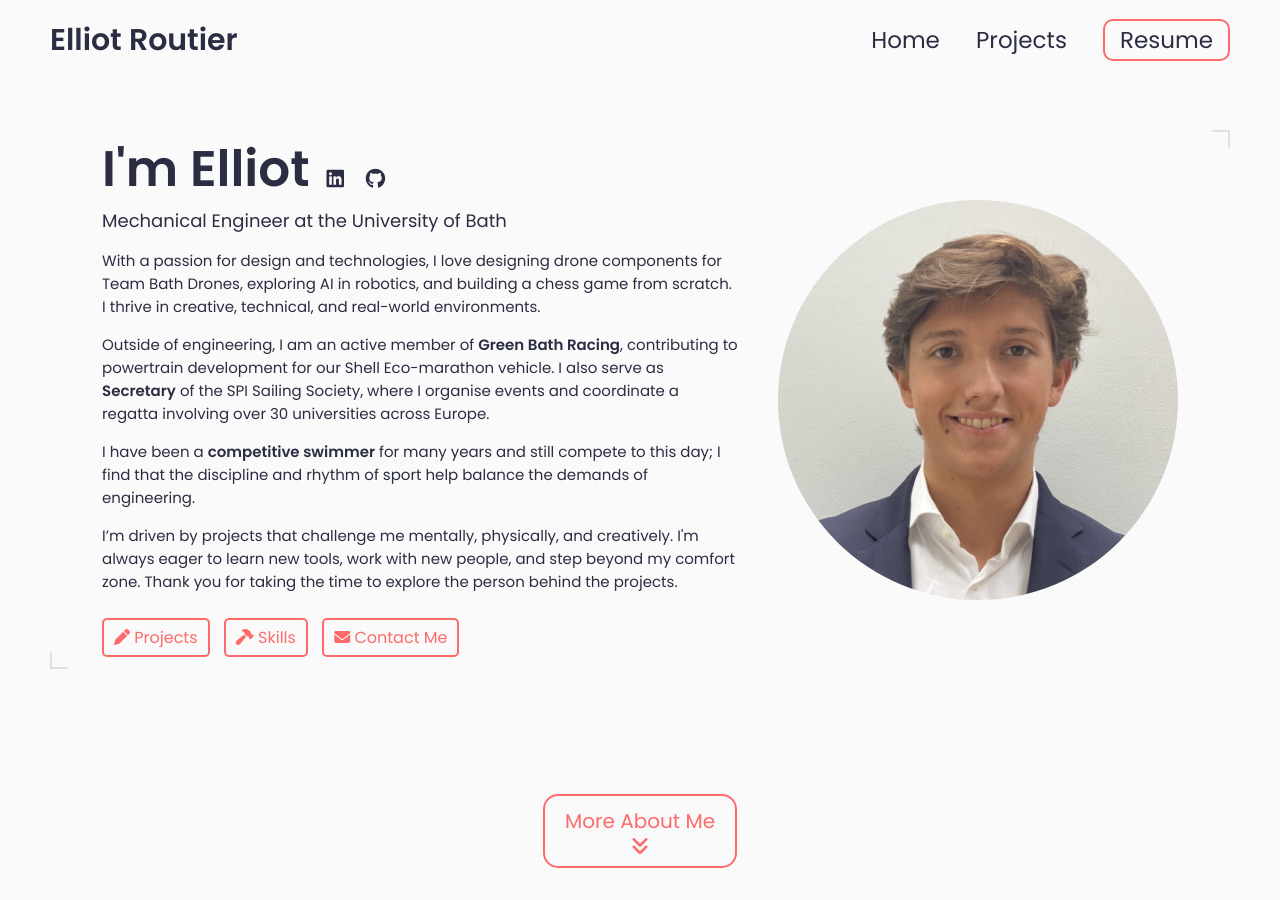
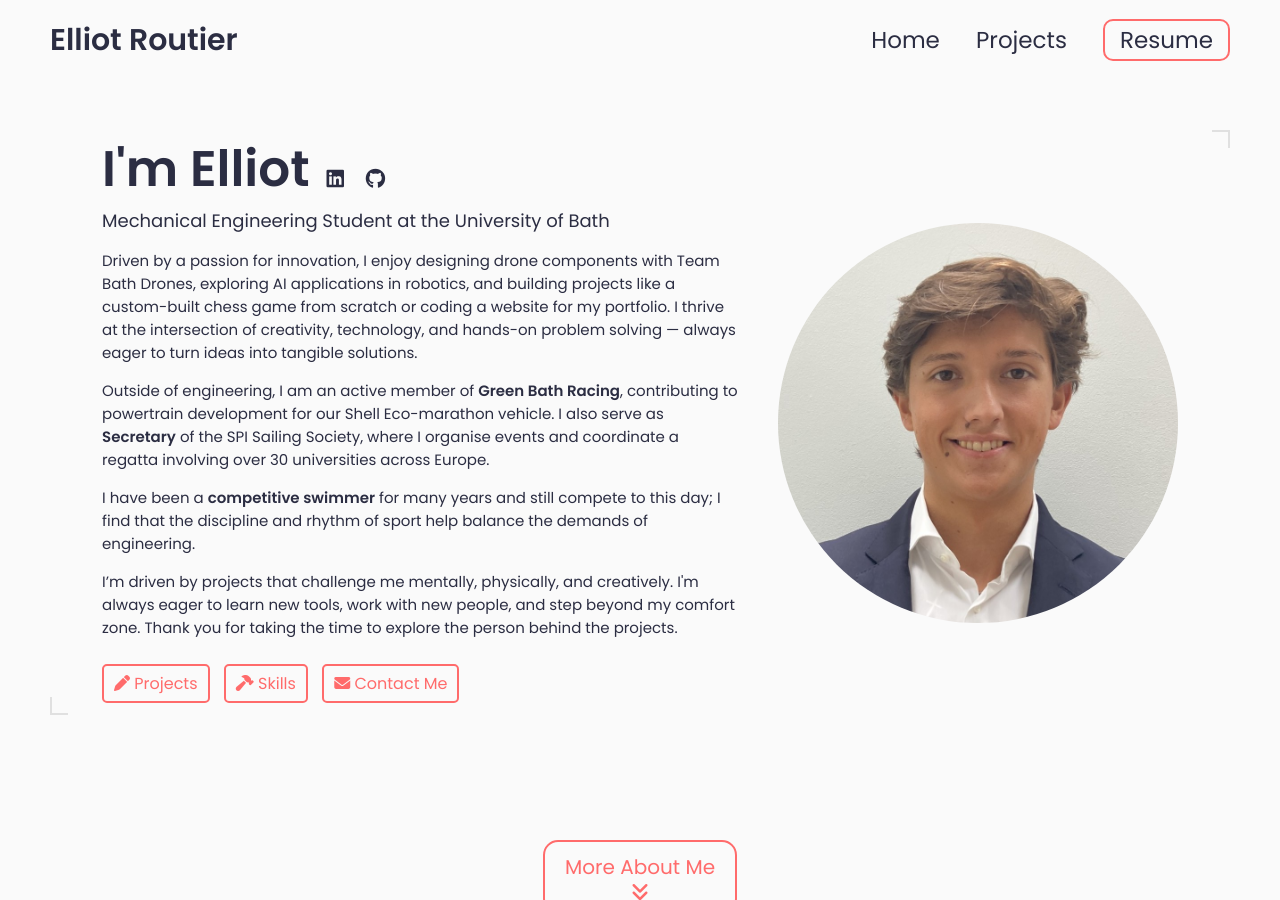
Before and after one commit to elliotroutier/elliot_portfolio, a Jekyll site: the page built from index.html, in a window 1280 px wide and 900 px high. Built offline with Jekyll 4.4.1, drawn with Linux system fonts in a browser that asks for light colours.

Commit message:
Update _config.yml

```diff
--- a/_config.yml
+++ b/_config.yml
@@ -14,9 +14,9 @@ title: Elliot Routier's Portfolio # This is what shows up in the tab of the brow
 
 # Hero Section
 name: Elliot Routier
-headline: Mechanical Engineer at the University of Bath
+headline: Mechanical Engineering Student at the University of Bath
 description: >
-  <p>With a passion for design and technologies, I love designing drone components for Team Bath Drones, exploring AI in robotics, and building a chess game from scratch. I thrive in creative, technical, and real-world environments.</p>
+  <p>Driven by a passion for innovation, I enjoy designing drone components with Team Bath Drones, exploring AI applications in robotics, and building projects like a custom-built chess game from scratch or coding a website for my portfolio. I thrive at the intersection of creativity, technology, and hands-on problem solving — always eager to turn ideas into tangible solutions.</p>
 
   <p>Outside of engineering, I am an active member of <strong>Green Bath Racing</strong>, contributing to powertrain development for our Shell Eco-marathon vehicle. I also serve as <strong>Secretary</strong> of the SPI Sailing Society, where I organise events and coordinate a regatta involving over 30 universities across Europe.</p>
 
```
